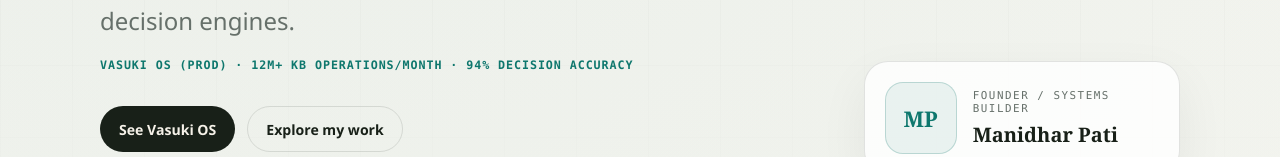
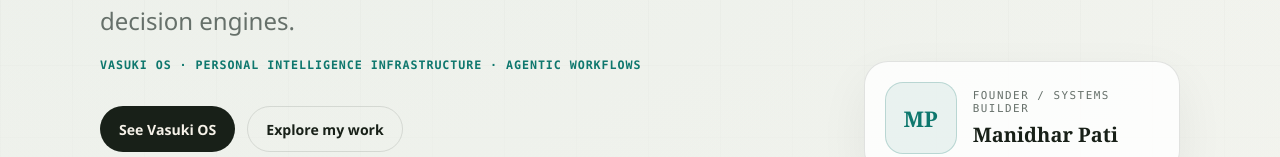
Before and after one commit to Manidhar8008/manidhar-portfolio, a React (Vite) app: page / in a window 1280 px wide. Shown: the part 655-812 px from the top of the page. Built offline with nearby package versions, Linux system fonts and the light colour scheme.

Commit message:
Align portfolio claims with documented Vasuki direction

```diff
--- a/src/content/portfolio.ts
+++ b/src/content/portfolio.ts
@@ -59,8 +59,8 @@ export const PORTFOLIO: PortfolioData = {
   name: 'Manidhar Pati',
   headline: 'AI Systems Engineer · Knowledge Graphs · Agentic Workflows',
   subheadline: 'Building enterprise memory systems and autonomous decision engines.',
-  proofLine: 'Vasuki OS (prod) · 12M+ KB operations/month · 94% decision accuracy',
-  proofStats: ['Vasuki OS (production)', '12M+ KB operations/month', '94% decision accuracy'],
+  proofLine: 'Vasuki OS · personal intelligence infrastructure · agentic workflows',
+  proofStats: ['Vasuki OS', 'Personal AI infrastructure', 'Agentic workflows'],
   snapshot: [
     'Enterprise ops at Cognizant & Genpact: led $5.5M O2C collections, recovered $2M, built automation + MIS dashboards with measurable P&L impact.',
     'Production AI: behavioral tracking + LLM coaching (Janani AI), ML trading with backtesting & live execution (1.84 Sharpe ratio).',
@@ -71,7 +71,7 @@ export const PORTFOLIO: PortfolioData = {
   caseStudies: [
     {
       id: 'vasuki-os',
-      title: 'Vasuki OS - Enterprise Memory System',
+      title: 'Vasuki OS - Personal Intelligence Operating System',
       summary:
         'Production knowledge graph engine with agentic retrieval, semantic routing, and autonomous decision execution. Powers enterprise-scale autonomous workflows.',
       problem:
@@ -112,17 +112,17 @@ export const PORTFOLIO: PortfolioData = {
         {
           label: 'Signal Processing',
           value: '8,400+/month',
-          detail: 'Across 12 behavior categories with cryptographically signed audit logs.',
+          detail: 'Signals are organized into behavior categories and retained as part of the feedback loop.',
         },
         {
           label: 'Intervention Latency',
           value: '3.2 seconds',
-          detail: 'From behavior detection to AI coaching delivery via local inference.',
+          detail: 'Designed for rapid intervention after a behavior signal is detected.',
         },
         {
           label: 'Workflow Automation',
           value: '65% time saved',
-          detail: 'End-to-end content + scheduling: 8 hrs/week → 2.8 hrs/week.',
+          detail: 'Automation is used to reduce repetitive content and scheduling work.',
         },
       ],
       closing:
```
